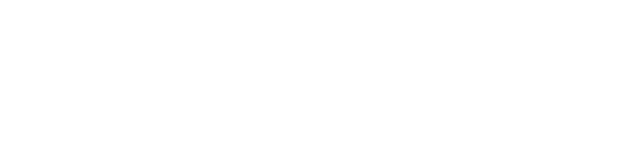
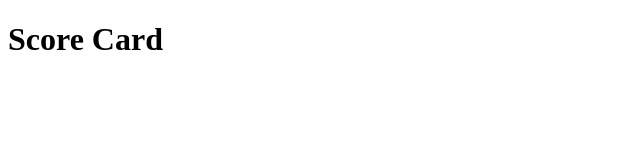
Before and after one commit to 9290851413/BasketBallScoreCalculator, a plain HTML site: page index.html in a window 1280 px wide. Shown: the whole page, without its empty margins (0-640 px from the left). Drawn offline with Linux system fonts and the light colour scheme.

Commit message:
heading
made heading for the project

```diff
--- a/index.html
+++ b/index.html
@@ -6,6 +6,6 @@
         <title>Document</title>
     </head>
     <body>
-
+        <h1>Score Card</h1>
     </body>
 </html>
```
